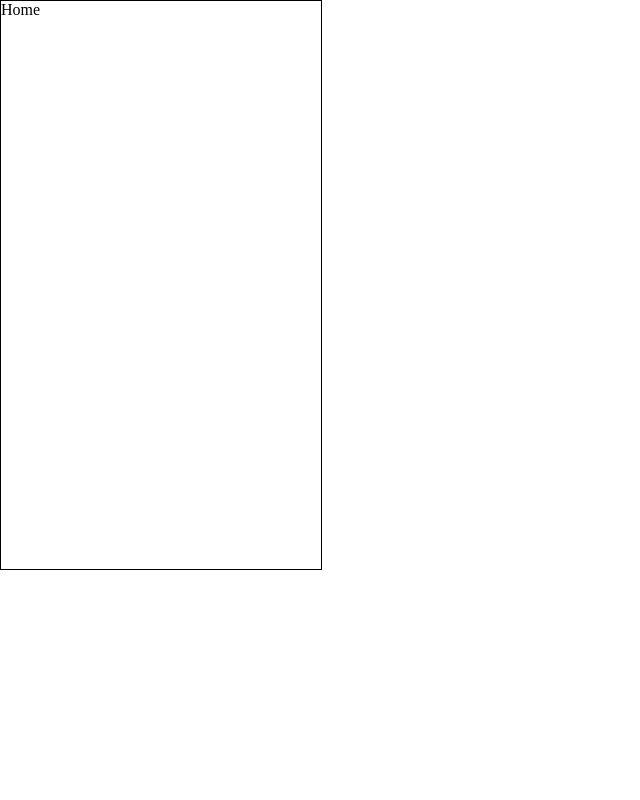
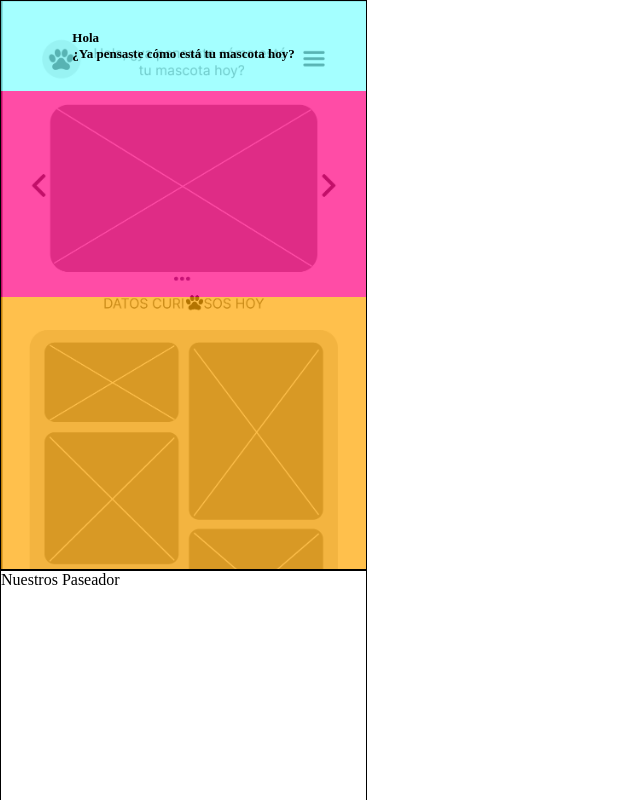
Before and after one commit to simon2326/Pet-it, a website built with Parcel: page dev/index.html in a window 1280 px wide. Shown: the top 800 px of the page, without its empty margins (0-640 px from the left). Built offline with nearby package versions, Linux system fonts and the light colour scheme.

Commit message:
Vista home inicio

```diff
--- a/dev/css/main.css
+++ b/dev/css/main.css
@@ -3,7 +3,7 @@
 }
 
 .seccion{
-    width: 320px;
+    width: 365px;
     height: 568px;
     border: 1px solid black;
 }
@@ -11,3 +11,39 @@
 .ocultar{
     display: none;
 }
+
+.home{
+    background-image: url("/dev/img/home.png");
+    background-size: cover;
+    background-color: blueviolet;
+}
+
+.item{
+    display: flex;
+    width: 300px;
+    background: blue;
+}
+
+.header{
+    width: 365px;
+    height: 90px;
+    background: rgba(126, 255, 255, 0.7);
+    align-items: center;
+    justify-content: center;
+}
+
+.carrusel{
+    width: 365px;
+    height: 206px;
+    background: rgba(255, 0, 128, 0.7);
+}
+
+.datos_curiosos{
+    width: 365px;
+    height: 272px;
+    background: rgba(255, 165, 0, 0.7);
+}
+
+.titulo{
+    font-size: 13px;
+}
--- a/dev/index.html
+++ b/dev/index.html
@@ -7,18 +7,21 @@
     <title>Document</title>
 </head>
 <body>
-    <section class = "seccion"> Home
-        <div>
-
-        </div>
+    <section class = "seccion home">
+        <section class=" item header">
+            <h4 class="titulo">Hola <br> ¿Ya pensaste cómo está tu mascota hoy?</h4>
+        </section>
+        <section class="item carrusel"></section>
+        <section class="item datos_curiosos"></section>
     </section>
-    <section class = "seccion ocultar">Nuestros Paseadores</section>
-    <section class = "seccion ocultar">Tarifas</section>
-    <section class = "seccion ocultar">Cronograma</section>
-    <section class = "seccion ocultar">Trabaja con nosotros form</section>
-    <section class = "seccion ocultar">Tienda</section>
-    <section class = "seccion ocultar">Agenda tu cita form</section>
-    <section class = "seccion ocultar">Nosotros</section>
+    <section class = "seccion">Nuestros Paseador</section>
+    <section class = "seccion">Detalle paseador</section>
+    <section class = "seccion">Tarifas</section>
+    <section class = "seccion">Cronograma</section>
+    <section class = "seccion">Trabaja con nosotros</section>
+    <section class = "seccion">Agenda tu cita</section>
+    <section class = "seccion">Tienda</section>
+    <section class = "seccion">Nosotros</section>
 
     <!--(section.seccion#)-->
 
--- a/package.json
+++ b/package.json
@@ -3,7 +3,9 @@
   "version": "1.0.0",
   "main": "index.js",
   "scripts": {
-    "test": "echo \"Error: no test specified\" && exit 1"
+    "test": "echo \"Error: no test specified\" && exit 1",
+    "clean": "rimraf dist",
+    "build": "npm run clean & npx parcel build dev/index.html"
   },
   "keywords": [],
   "author": "",
```
Also changed, not shown: dev/citas.html (added), dev/cronograma.html (added), dev/detalle_paseador.html (added), dev/empleo.html (added), dev/img/home.png (added), dev/nosotros.html (added), dev/paseadores.html (added), dev/tarifas.html (added), dev/tienda.html (added).
